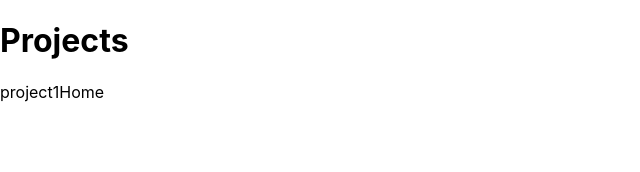
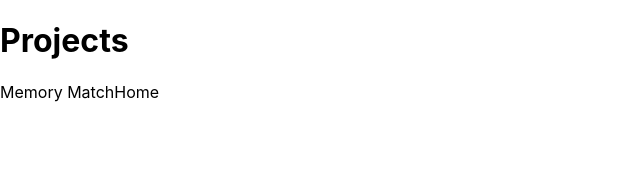
Before and after one commit to elbowgrrl/musical-dollop, a Next.js app in the folder next-portfolio-1/: page /projects in a window 1280 px wide. Shown: the top 172 px of the page, without its empty margins (0-640 px from the left). Built offline with nearby package versions, Linux system fonts and the light colour scheme.

Commit message:
adding updates

```diff
--- a/next-portfolio-1/pages/library/projectsdata.json
+++ b/next-portfolio-1/pages/library/projectsdata.json
@@ -1,43 +1,29 @@
  { "projectData" : [
   {
     "id": 1,
-    "title": "project1",
-    "desc": "Ally is a mood boosting app with a textless/languageless UI providing users with a nonintrusive space to let go of their thoughts with calming interactions and a relaxing, enjoyable sensory experience.",
+    "title": "Memory Match",
+    "desc": "A simple game built using React that has an urban gardening theme. Created as an exercise to deepen my understanding of React, this simple game is fun to play and has an urban gardening theme. See the live demo <a href=\"https://react-memory-game-kappa.vercel.app/\">here</a> ",
     "img": "https://i.imgur.com/7juREyw.png",
     "date": "2021-02-21"
   },
   {
     "id": 2,
-    "title": "project1",
+    "title": "Ally",
     "desc": "Ally is a mood boosting app with a textless/languageless UI providing users with a nonintrusive space to let go of their thoughts with calming interactions and a relaxing, enjoyable sensory experience.",
     "img": "https://i.imgur.com/7juREyw.png",
     "date": "2021-02-21"
   },
   {
     "id": 3,
-    "title": "project1",
-    "desc": "Ally is a mood boosting app with a textless/languageless UI providing users with a nonintrusive space to let go of their thoughts with calming interactions and a relaxing, enjoyable sensory experience.",
+    "title": "Design Internship with Moken",
+    "desc": "In my design internship with Moken (set to terminate Nov 30th 2021) I have gained hands on experience in UX research and design under the supervision of a Mentor.  Because the project is ongoing, I am not at liberty to speak about it in detail but my work has included: <ul><li>Developing user personas</li><li>Developing user personas</li><li>Mapping customer journeys</li><li>Competitor research and research synthesis</li><li>Mapping user flows </li><li>Identifying user pain points</li><li>Developing and maintaining product documentation</li></ul>.",
     "img": "https://i.imgur.com/7juREyw.png",
     "date": "2021-02-21"
   },
   {
     "id": 4,
-    "title": "project1",
-    "desc": "Ally is a mood boosting app with a textless/languageless UI providing users with a nonintrusive space to let go of their thoughts with calming interactions and a relaxing, enjoyable sensory experience.",
-    "img": "https://i.imgur.com/7juREyw.png",
-    "date": "2021-02-21"
-  },
-  {
-    "id": 5,
-    "title": "project1",
-    "desc": "Ally is a mood boosting app with a textless/languageless UI providing users with a nonintrusive space to let go of their thoughts with calming interactions and a relaxing, enjoyable sensory experience.",
-    "img": "https://i.imgur.com/7juREyw.png",
-    "date": "2021-02-21"
-  },
-  {
-    "id": 6,
-    "title": "project1",
-    "desc": "Ally is a mood boosting app with a textless/languageless UI providing users with a nonintrusive space to let go of their thoughts with calming interactions and a relaxing, enjoyable sensory experience.",
+    "title": "Next.js Photo Gallery",
+    "desc": "This is a design and development project that I completed since graduating from Lighthouse Labs. The goal was to create a tidy, responsive UI for a user to showcase their photography. Implemented with Next.js and Node.js",
     "img": "https://i.imgur.com/7juREyw.png",
     "date": "2021-02-21"
   }
--- a/next-portfolio-1/pages/projects.js
+++ b/next-portfolio-1/pages/projects.js
@@ -18,6 +18,7 @@ export async function getStaticProps() {
 
 export default function Projects({ allData }) {
   const projectData = allData.projectData
+  console.log(projectData)
 
   return (
     <div>
```
